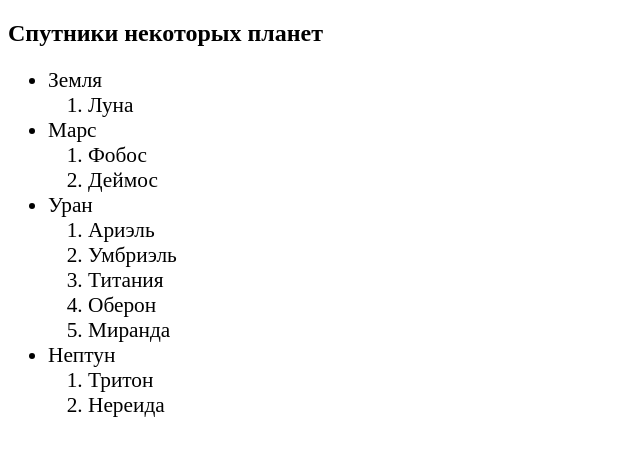
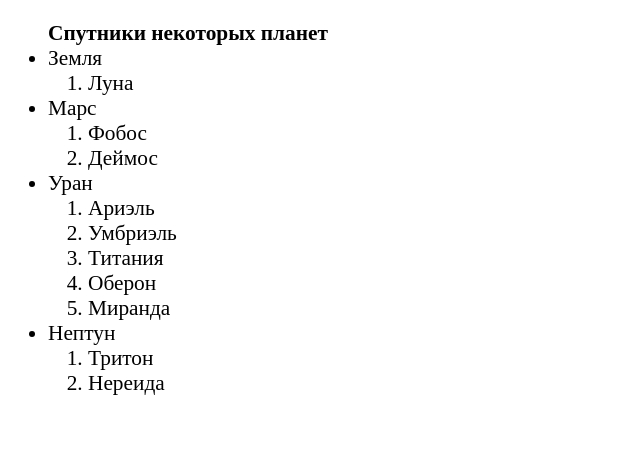
Before and after one commit to MarinaPasternak/FE14, a plain HTML site: page html/task2/task 2.2/2.2.html in a window 1280 px wide. Shown: the whole page, without its empty margins (0-640 px from the left). Drawn offline with Linux system fonts and the light colour scheme.

Commit message:
task 2.3

```diff
--- a/html/task2/task 2.2/2.2.html
+++ b/html/task2/task 2.2/2.2.html
@@ -6,9 +6,9 @@
     </head>
 
     <body>
-        <h2>Спутники некоторых планет</h2>
+
         <ul>
-
+            <caption><b>Спутники некоторых планет</b></caption>
             <li >Земля
                 <ol>
                     <li>Луна</li>
```
